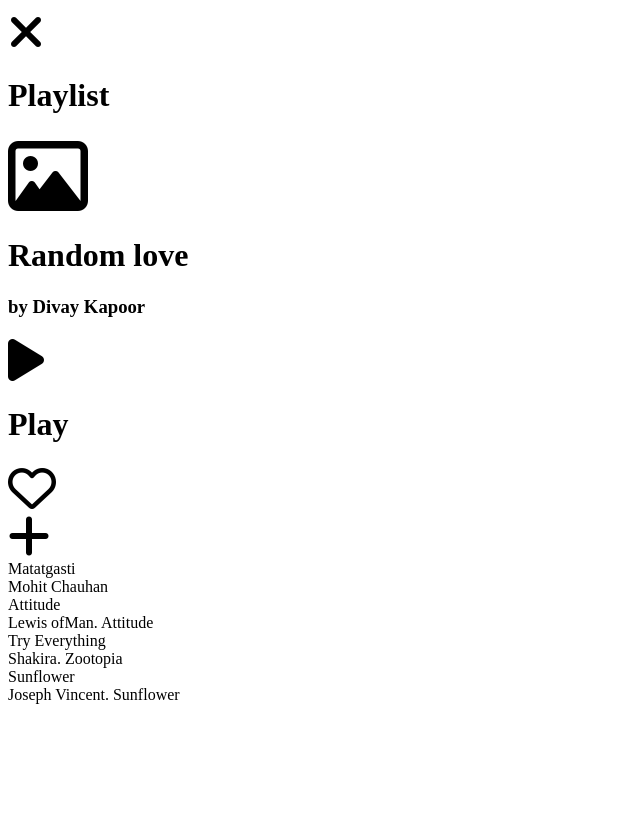
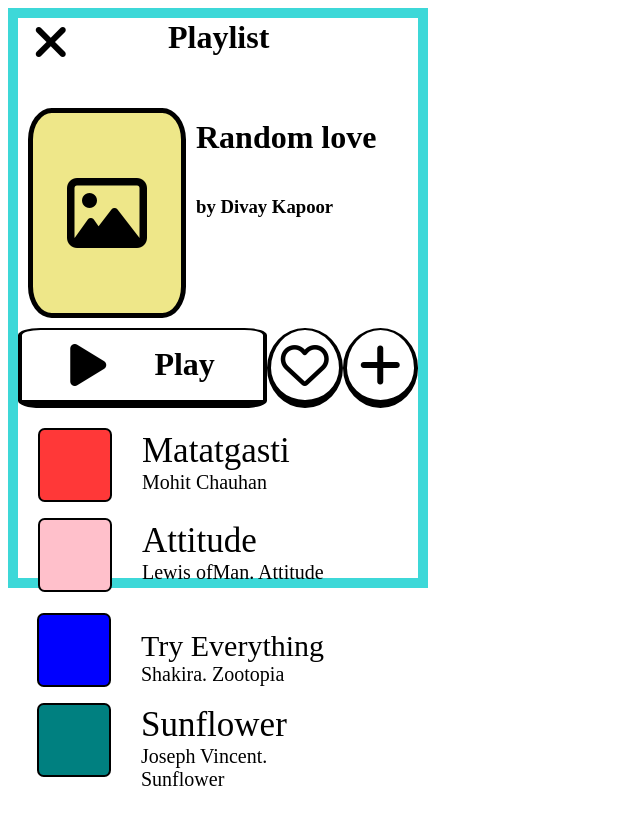
Before and after one commit to Jung-Yeonho/kokoaTalk, a plain HTML site: page practice4.html in a window 1280 px wide. Shown: the whole page, without its empty margins (0-640 px from the left). Before the commit the page ends 800 px from the top, so only its background shows below. Drawn offline with Linux system fonts and the light colour scheme.

Commit message:
Add files via upload

```diff
--- a/practice4.html
+++ b/practice4.html
@@ -5,7 +5,7 @@
     <meta http-equiv="X-UA-Compatible" content="IE=edge" />
     <meta name="viewport" content="width=device-width, initial-scale=1.0" />
     <title>Document</title>
-    <link href="practice.css" rel="stylesheet" />
+    <link href="practice4.css" rel="stylesheet" />
   </head>
   <body>
     <div class="header">
```
